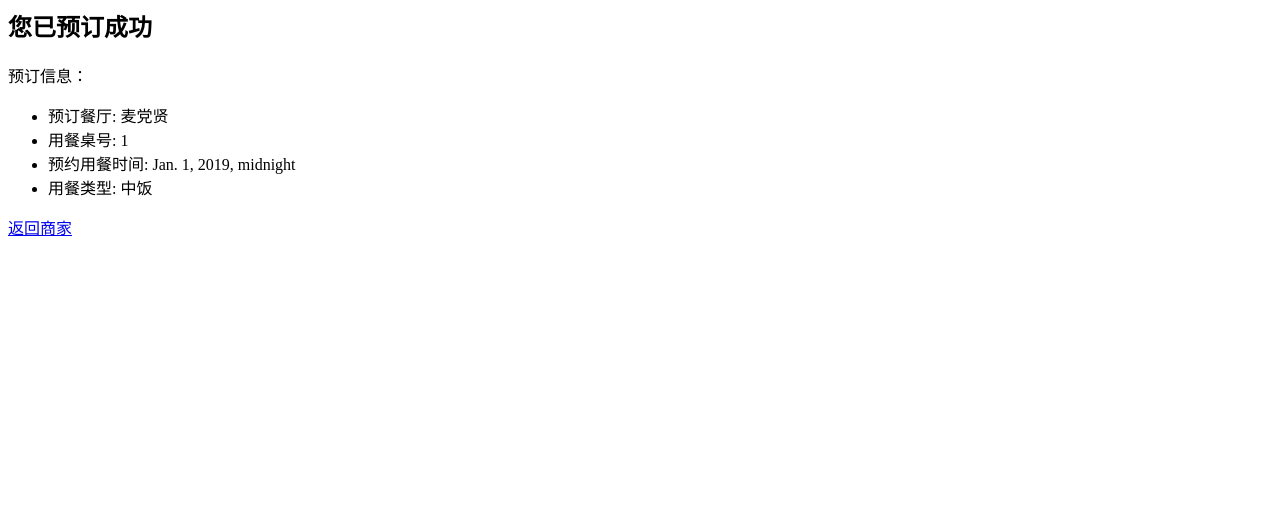
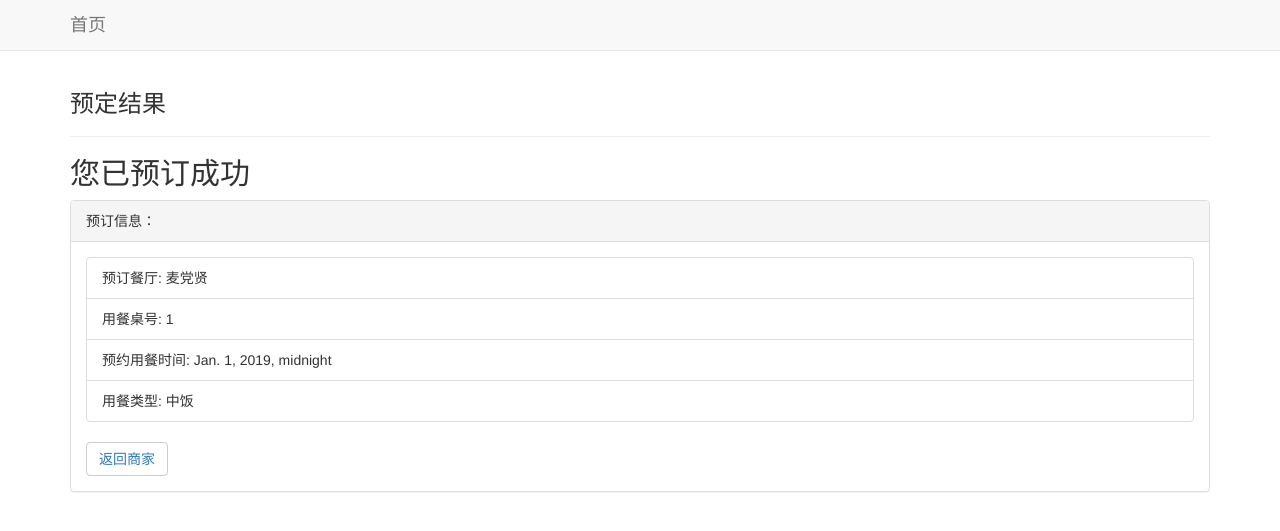
Before and after one commit to baldFemale/IS_Development, a Django app: page /UserController/reserve_result/5/1/ in a window 1280 px wide. Shown: the top 531 px of the page. Run offline with Django 3.2, Linux system fonts and the light colour scheme; data comes from the database, SQL or seed files in the repository; both versions use the stored data as it was after the commit; some libraries are stand-ins or nearby versions.

Commit message:
reserve finished

```diff
--- a/UserController/templates/UserController/reserve.html
+++ b/UserController/templates/UserController/reserve.html
@@ -18,11 +18,11 @@
     {% csrf_token %}
     {% for table in tables %}
         <input type="radio" name="choice" id="table{{ forloop.counter }}" value="{{ table.id }}">
-        <label for="table{{ forloop.counter }}">桌位{{ table.TableNum }} 容量{{ table.Capacity }}</label><br>
+        <label for="table{{ forloop.counter }}">{{ table.TableNum }}号桌： 容量{{ table.Capacity }}人</label><br>
     {% endfor %}
 {% endif %}
-<input type="submit" value="预订">
-</form>
+        <button type="submit" class="btn btn-primary">预订</button>
+    </form>
 <script>
     console.log("{{ request.session.datetime_chosen }}");
     console.log("{{ request.session.dining_number }}");
--- a/UserController/templates/UserController/reserve_result.html
+++ b/UserController/templates/UserController/reserve_result.html
@@ -1,9 +1,28 @@
+{%extends "UserController/base.html"%}
+{% load bootstrap3 %}
+
+{% block header %}
+    <h3>
+        预定结果
+    </h3>
+{% endblock header %}
+
+
+
+{% block content %}
+
+
 <h2>您已预订成功</h2>
-<p>预订信息：</p>
-<ul>
-    <li>预订餐厅: {{ restaurant.Name }}</li>
-    <li>用餐桌号: {{ reserve.TableNum }}</li>
-    <li>预约用餐时间: {{ reserve.OccupationDate }}</li>
-    <li>用餐类型: {{ reserve.get_OccupationTime_display }}</li>
-</ul>
-<a href="/UserController/detail/{{ restaurant.id }}/">返回商家</a>
+<div class="panel panel-default">
+    <div class="panel-heading">预订信息：</div>
+    <div class="panel-body">
+        <ul class="list-group">
+            <li class="list-group-item"> 预订餐厅: {{ restaurant.Name }}</li>
+            <li class="list-group-item">用餐桌号: {{ reserve.TableNum }}</li>
+            <li class="list-group-item">预约用餐时间: {{ reserve.OccupationDate }}</li>
+            <li class="list-group-item">用餐类型: {{ reserve.get_OccupationTime_display }}</li>
+        </ul>
+        <button class="btn btn-default"><a href="/UserController/detail/{{ restaurant.id }}/">返回商家</a></button>
+    </div>
+</div>
+{% endblock content %}
```
Also changed, not shown: UserController/templates/UserController/detail.html (+5 -3 lines), db.sqlite3.
